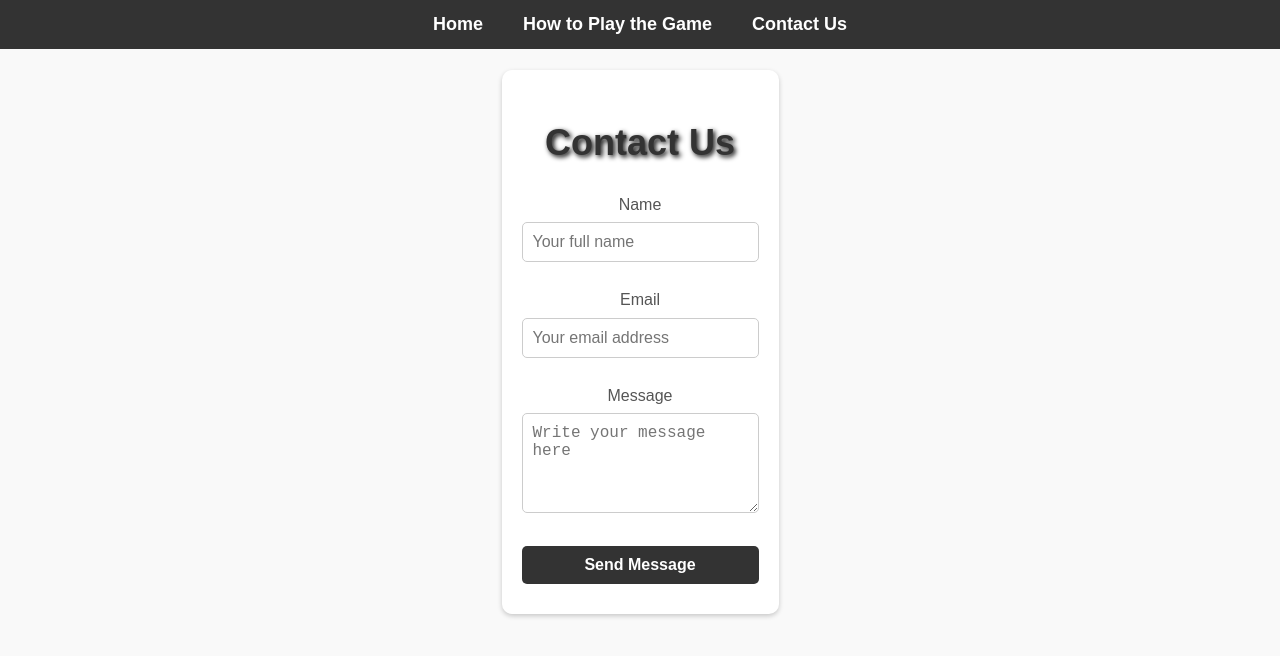
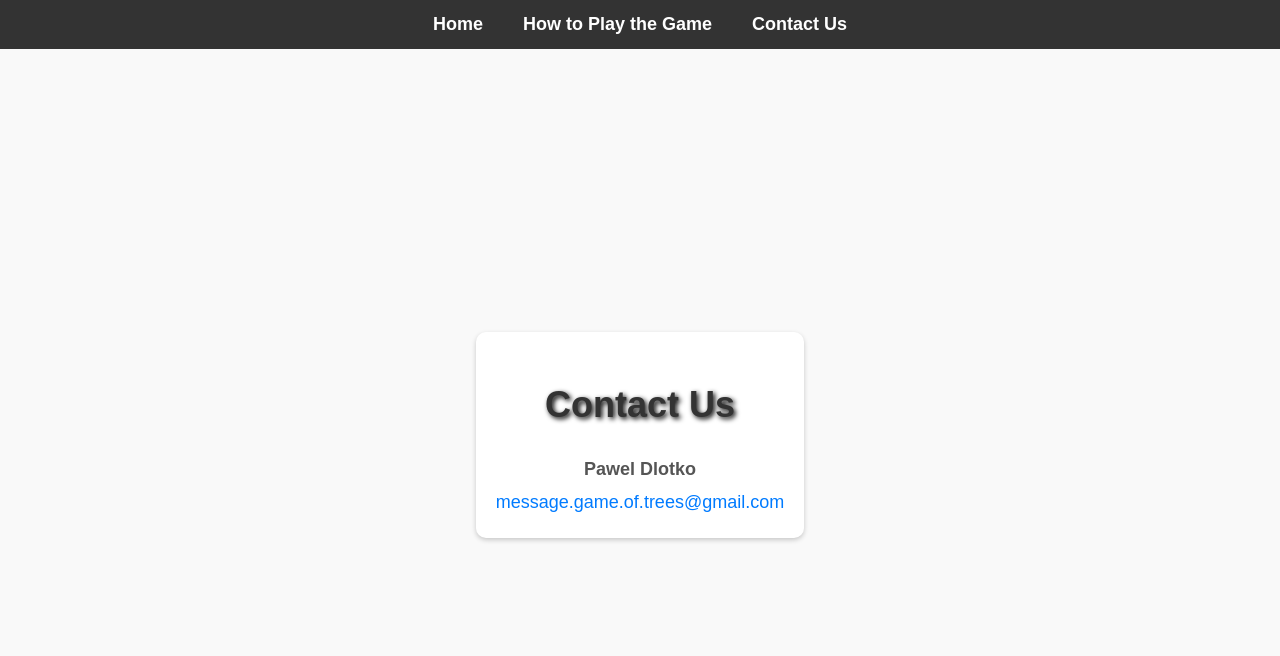
Before and after one commit to pdlotko/game_of_trees, a plain HTML site: page contact-us.html in a window 1280 px wide. Drawn offline with Linux system fonts and the light colour scheme.

Commit message:
updates to the animation and the contact form

```diff
--- a/contact-us.html
+++ b/contact-us.html
@@ -35,72 +35,40 @@
       margin: 0;
       font-family: Arial, sans-serif;
       line-height: 1.6;
-      height: auto;
-      overflow-y: auto;
       background-color: #f9f9f9;
     }
 
     .content {
       margin-top: 70px; /* Avoid overlap with navigation bar */
       padding: 20px;
-      max-width: 800px;
+      max-width: 600px;
       margin-left: auto;
       margin-right: auto;
       background: #fff;
       border-radius: 10px;
       box-shadow: 0 2px 5px rgba(0, 0, 0, 0.2);
+      text-align: center;
     }
 
     h1 {
-      text-align: center;
       color: #333;
       font-size: 36px;
       margin-bottom: 20px;
     }
 
-    .form-group {
-      margin-bottom: 15px;
+    .contact-info {
+      font-size: 18px;
+      color: #555;
+      line-height: 1.8;
     }
 
-    label {
-      display: block;
-      font-size: 16px;
-      margin-bottom: 5px;
-      color: #555;
+    .contact-info a {
+      color: #007BFF;
+      text-decoration: none;
     }
 
-    input, textarea, button {
-      width: 100%;
-      padding: 10px;
-      font-size: 16px;
-      margin-bottom: 10px;
-      border: 1px solid #ccc;
-      border-radius: 5px;
-      box-sizing: border-box;
-    }
-
-    textarea {
-      resize: vertical;
-      height: 100px;
-    }
-
-    button {
-      background-color: #333;
-      color: white;
-      font-weight: bold;
-      border: none;
-      cursor: pointer;
-    }
-
-    button:hover {
-      background-color: #555;
-    }
-
-    .success-message {
-      text-align: center;
-      color: green;
-      font-size: 16px;
-      margin-top: 15px;
+    .contact-info a:hover {
+      text-decoration: underline;
     }
   </style>
 </head>
@@ -115,21 +83,10 @@
   <!-- Page Content -->
   <div class="content">
     <h1>Contact Us</h1>
-    <form action="submit_contact.php" method="POST">
-      <div class="form-group">
-        <label for="name">Name</label>
-        <input type="text" id="name" name="name" placeholder="Your full name" required>
-      </div>
-      <div class="form-group">
-        <label for="email">Email</label>
-        <input type="email" id="email" name="email" placeholder="Your email address" required>
-      </div>
-      <div class="form-group">
-        <label for="message">Message</label>
-        <textarea id="message" name="message" placeholder="Write your message here" required></textarea>
-      </div>
-      <button type="submit">Send Message</button>
-    </form>
+    <div class="contact-info">
+      <strong>Pawel Dlotko</strong><br>
+      <a href="mailto:message.game.of.trees@gmail.com">message.game.of.trees@gmail.com</a>
+    </div>
   </div>
 </body>
 </html>
```
Also changed, not shown: index.html (+27 -5 lines), graph_animation_structure.gif.
